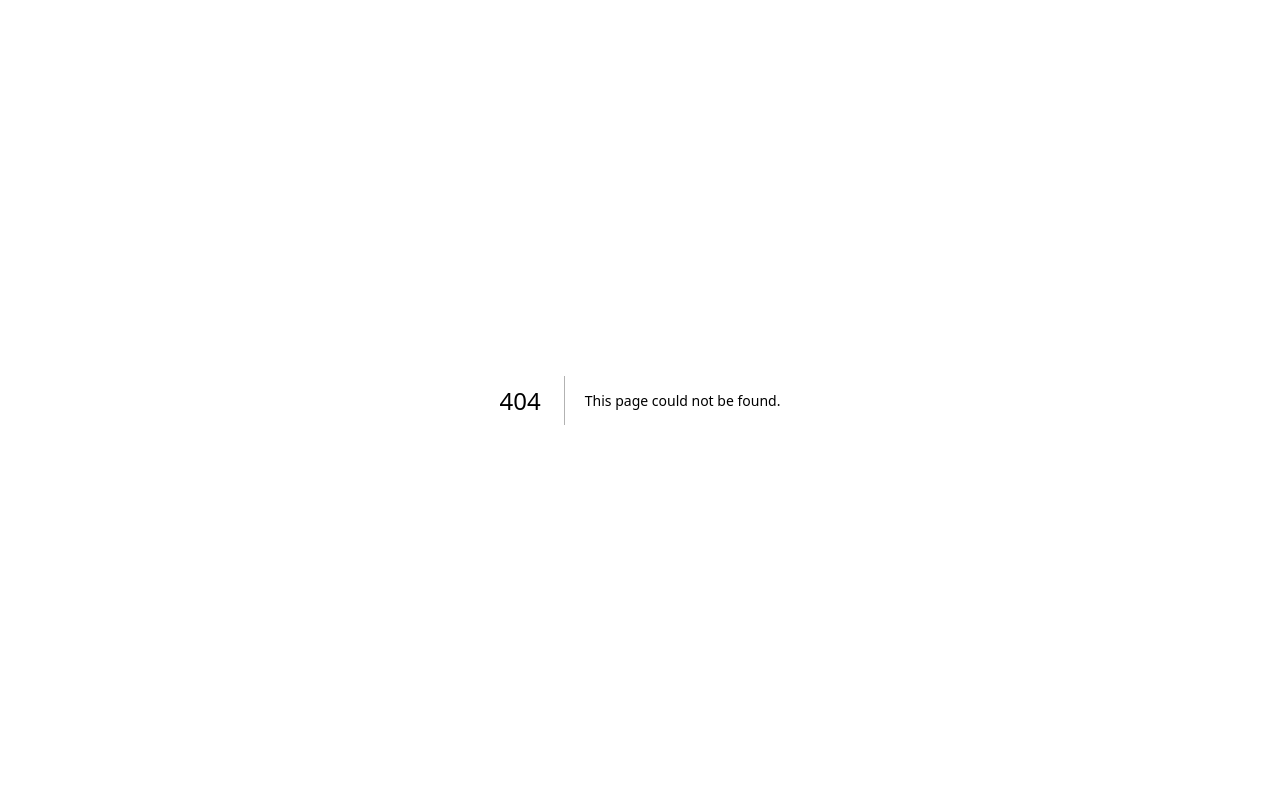
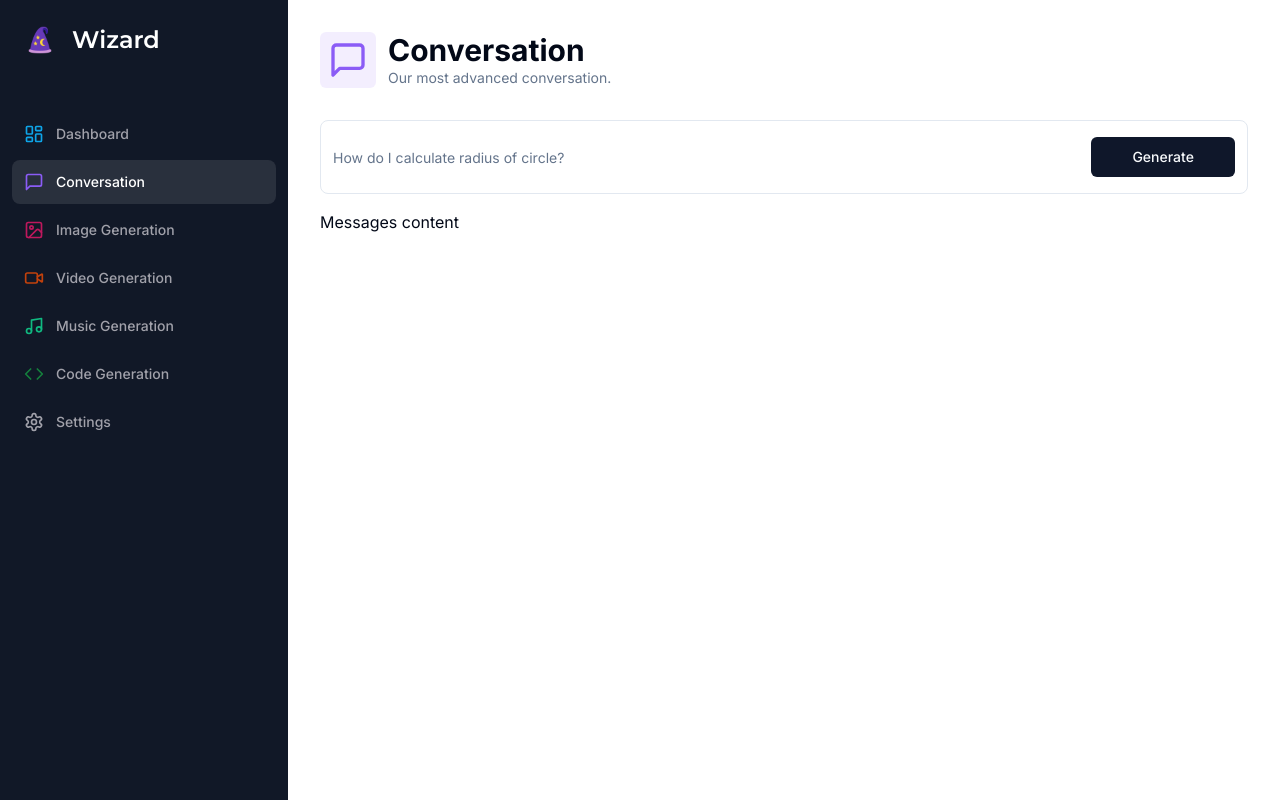
Before and after one commit to hamza157kashif/WizardAI, a Next.js app in the folder ai-saas/: page /conversation in a window 1280 px wide. Before the commit this address had no page. Built offline with nearby package versions, Linux system fonts and the light colour scheme.

Commit message:
add conversation UI page using forms and zod

```diff
--- /dev/null
+++ b/ai-saas/app/(dashboard)/(routes)/conversation/constants.ts
@@ -0,0 +1,5 @@
+import * as z from "zod";
+
+export const formSchema = z.object({
+    prompt: z.string().min(1, { message: "Prompt is reuired",}),
+})
--- /dev/null
+++ b/ai-saas/app/(dashboard)/(routes)/conversation/page.tsx
@@ -0,0 +1,73 @@
+"use client";
+
+import * as z from "zod";
+import Heading from "@/components/heading"
+import { MessageSquare } from "lucide-react"
+import { useForm } from "react-hook-form"
+import { formSchema } from "./constants";
+import { zodResolver} from "@hookform/resolvers/zod"
+import { Form, FormControl, FormField, FormItem } from "@/components/ui/form";
+import { Input } from "@/components/ui/input";
+import { Button } from "@/components/ui/button";
+
+const ConversationPage = () => {
+    const form = useForm<z.infer<typeof formSchema>>({
+        resolver: zodResolver(formSchema),
+        defaultValues: {
+            prompt: ""
+        }
+    });
+    const isLoading = form.formState.isSubmitting;
+
+    const onSubmit = async( values: z.infer<typeof formSchema>) => {
+        console.log(values);
+    }
+    return (
+        <div>
+            <Heading
+                title="Conversation"
+                description="Our most advanced conversation."
+                icon={MessageSquare}
+                iconColor="text-violet-500"
+                bgColor="bg-violet-500/10"
+            />
+            <div className="px-4 lg:px-8">
+                <div>
+                    <Form {...form}>
+                        <form className="rounded-lg border w-full p-4 px-3 md:-x-6 focus-within:shadow-sm grid grid-cols-12 gap-2"
+                            onSubmit={form.handleSubmit(onSubmit)}
+                        >
+                            <FormField
+                                name="prompt"
+                                render={({ field }) => (
+                                    <FormItem className="col-span-12 lg:col-span-10">
+                                        <FormControl className="m-0 p-0">
+                                            <Input
+                                                className="border-0 outline-none focus-visible:ring-0 focus-visible:ring-transparent"
+                                                disabled={isLoading}
+                                                placeholder="How do I calculate radius of circle?"
+                                                {...field}
+                                            />
+
+                                        </FormControl>
+                                    </FormItem>
+                                )}
+                            />
+                            <Button
+                                className="col-span-12 lg:col-span-2 w-full"
+                                disabled={isLoading}
+                            >
+                                Generate
+                            </Button>
+                        </form>
+                    </Form>
+                </div>
+                <div className="space-y-4 mt-4">
+                    Messages content
+                </div>
+            </div>
+        </div>
+    )
+}
+
+export default ConversationPage
--- /dev/null
+++ b/ai-saas/components/heading.tsx
@@ -0,0 +1,29 @@
+import { cn } from "@/lib/utils";
+import { LucideIcon } from "lucide-react";
+
+interface IHeadingProps {
+    title: string;
+    description: string;
+    icon: LucideIcon;
+    iconColor?: string;
+    bgColor?: string;
+}
+const Heading = ({title, description, icon: Icon, iconColor, bgColor}: IHeadingProps) => {
+    return(
+        <div className="px-4 lg:px-8 flex items-center gap-x-3 mb-8">
+            <div className={cn("p-2 w-fit rounded-md", bgColor)}>
+                <Icon className={cn("w-10 h-10",iconColor)}/>
+            </div>
+            <div>
+                <h2 className="text-3xl font-bold">
+                    {title}
+                </h2>
+                <p className="text-sm text-muted-foreground">
+                    {description}
+                </p>
+            </div>
+        </div>
+    );
+}
+
+export default Heading;
--- /dev/null
+++ b/ai-saas/components/ui/form.tsx
@@ -0,0 +1,176 @@
+import * as React from "react"
+import * as LabelPrimitive from "@radix-ui/react-label"
+import { Slot } from "@radix-ui/react-slot"
+import {
+  Controller,
+  ControllerProps,
+  FieldPath,
+  FieldValues,
+  FormProvider,
+  useFormContext,
+} from "react-hook-form"
+
+import { cn } from "@/lib/utils"
+import { Label } from "@/components/ui/label"
+
+const Form = FormProvider
+
+type FormFieldContextValue<
+  TFieldValues extends FieldValues = FieldValues,
+  TName extends FieldPath<TFieldValues> = FieldPath<TFieldValues>
+> = {
+  name: TName
+}
+
+const FormFieldContext = React.createContext<FormFieldContextValue>(
+  {} as FormFieldContextValue
+)
+
+const FormField = <
+  TFieldValues extends FieldValues = FieldValues,
+  TName extends FieldPath<TFieldValues> = FieldPath<TFieldValues>
+>({
+  ...props
+}: ControllerProps<TFieldValues, TName>) => {
+  return (
+    <FormFieldContext.Provider value={{ name: props.name }}>
+      <Controller {...props} />
+    </FormFieldContext.Provider>
+  )
+}
+
+const useFormField = () => {
+  const fieldContext = React.useContext(FormFieldContext)
+  const itemContext = React.useContext(FormItemContext)
+  const { getFieldState, formState } = useFormContext()
+
+  const fieldState = getFieldState(fieldContext.name, formState)
+
+  if (!fieldContext) {
+    throw new Error("useFormField should be used within <FormField>")
+  }
+
+  const { id } = itemContext
+
+  return {
+    id,
+    name: fieldContext.name,
+    formItemId: `${id}-form-item`,
+    formDescriptionId: `${id}-form-item-description`,
+    formMessageId: `${id}-form-item-message`,
+    ...fieldState,
+  }
+}
+
+type FormItemContextValue = {
+  id: string
+}
+
+const FormItemContext = React.createContext<FormItemContextValue>(
+  {} as FormItemContextValue
+)
+
+const FormItem = React.forwardRef<
+  HTMLDivElement,
+  React.HTMLAttributes<HTMLDivElement>
+>(({ className, ...props }, ref) => {
+  const id = React.useId()
+
+  return (
+    <FormItemContext.Provider value={{ id }}>
+      <div ref={ref} className={cn("space-y-2", className)} {...props} />
+    </FormItemContext.Provider>
+  )
+})
+FormItem.displayName = "FormItem"
+
+const FormLabel = React.forwardRef<
+  React.ElementRef<typeof LabelPrimitive.Root>,
+  React.ComponentPropsWithoutRef<typeof LabelPrimitive.Root>
+>(({ className, ...props }, ref) => {
+  const { error, formItemId } = useFormField()
+
+  return (
+    <Label
+      ref={ref}
+      className={cn(error && "text-destructive", className)}
+      htmlFor={formItemId}
+      {...props}
+    />
+  )
+})
+FormLabel.displayName = "FormLabel"
+
+const FormControl = React.forwardRef<
+  React.ElementRef<typeof Slot>,
+  React.ComponentPropsWithoutRef<typeof Slot>
+>(({ ...props }, ref) => {
+  const { error, formItemId, formDescriptionId, formMessageId } = useFormField()
+
+  return (
+    <Slot
+      ref={ref}
+      id={formItemId}
+      aria-describedby={
+        !error
+          ? `${formDescriptionId}`
+          : `${formDescriptionId} ${formMessageId}`
+      }
+      aria-invalid={!!error}
+      {...props}
+    />
+  )
+})
+FormControl.displayName = "FormControl"
+
+const FormDescription = React.forwardRef<
+  HTMLParagraphElement,
+  React.HTMLAttributes<HTMLParagraphElement>
+>(({ className, ...props }, ref) => {
+  const { formDescriptionId } = useFormField()
+
+  return (
+    <p
+      ref={ref}
+      id={formDescriptionId}
+      className={cn("text-sm text-muted-foreground", className)}
+      {...props}
+    />
+  )
+})
+FormDescription.displayName = "FormDescription"
+
+const FormMessage = React.forwardRef<
+  HTMLParagraphElement,
+  React.HTMLAttributes<HTMLParagraphElement>
+>(({ className, children, ...props }, ref) => {
+  const { error, formMessageId } = useFormField()
+  const body = error ? String(error?.message) : children
+
+  if (!body) {
+    return null
+  }
+
+  return (
+    <p
+      ref={ref}
+      id={formMessageId}
+      className={cn("text-sm font-medium text-destructive", className)}
+      {...props}
+    >
+      {body}
+    </p>
+  )
+})
+FormMessage.displayName = "FormMessage"
+
+export {
+  useFormField,
+  Form,
+  FormItem,
+  FormLabel,
+  FormControl,
+  FormDescription,
+  FormMessage,
+  FormField,
+}
--- /dev/null
+++ b/ai-saas/components/ui/input.tsx
@@ -0,0 +1,25 @@
+import * as React from "react"
+
+import { cn } from "@/lib/utils"
+
+export interface InputProps
+  extends React.InputHTMLAttributes<HTMLInputElement> {}
+
+const Input = React.forwardRef<HTMLInputElement, InputProps>(
+  ({ className, type, ...props }, ref) => {
+    return (
+      <input
+        type={type}
+        className={cn(
+          "flex h-10 w-full rounded-md border border-input bg-background px-3 py-2 text-sm ring-offset-background file:border-0 file:bg-transparent file:text-sm file:font-medium placeholder:text-muted-foreground focus-visible:outline-none focus-visible:ring-2 focus-visible:ring-ring focus-visible:ring-offset-2 disabled:cursor-not-allowed disabled:opacity-50",
+          className
+        )}
+        ref={ref}
+        {...props}
+      />
+    )
+  }
+)
+Input.displayName = "Input"
+
+export { Input }
--- /dev/null
+++ b/ai-saas/components/ui/label.tsx
@@ -0,0 +1,26 @@
+"use client"
+
+import * as React from "react"
+import * as LabelPrimitive from "@radix-ui/react-label"
+import { cva, type VariantProps } from "class-variance-authority"
+
+import { cn } from "@/lib/utils"
+
+const labelVariants = cva(
+  "text-sm font-medium leading-none peer-disabled:cursor-not-allowed peer-disabled:opacity-70"
+)
+
+const Label = React.forwardRef<
+  React.ElementRef<typeof LabelPrimitive.Root>,
+  React.ComponentPropsWithoutRef<typeof LabelPrimitive.Root> &
+    VariantProps<typeof labelVariants>
+>(({ className, ...props }, ref) => (
+  <LabelPrimitive.Root
+    ref={ref}
+    className={cn(labelVariants(), className)}
+    {...props}
+  />
+))
+Label.displayName = LabelPrimitive.Root.displayName
+
+export { Label }
--- a/ai-saas/package.json
+++ b/ai-saas/package.json
@@ -10,7 +10,9 @@
   },
   "dependencies": {
     "@clerk/nextjs": "^5.0.12",
+    "@hookform/resolvers": "^3.4.0",
     "@radix-ui/react-dialog": "^1.0.5",
+    "@radix-ui/react-label": "^2.0.2",
     "@radix-ui/react-slot": "^1.0.2",
     "class-variance-authority": "^0.7.0",
     "clsx": "^2.1.1",
@@ -18,8 +20,10 @@
     "next": "14.2.3",
     "react": "^18",
     "react-dom": "^18",
+    "react-hook-form": "^7.51.4",
     "tailwind-merge": "^2.3.0",
-    "tailwindcss-animate": "^1.0.7"
+    "tailwindcss-animate": "^1.0.7",
+    "zod": "^3.23.8"
   },
   "devDependencies": {
     "@types/node": "^20",
```
Also changed, not shown: 1 other file (tests, documents, lock files or other folders).
